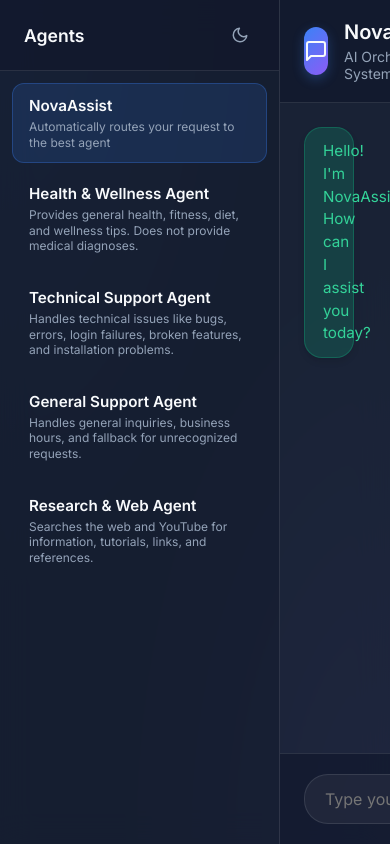
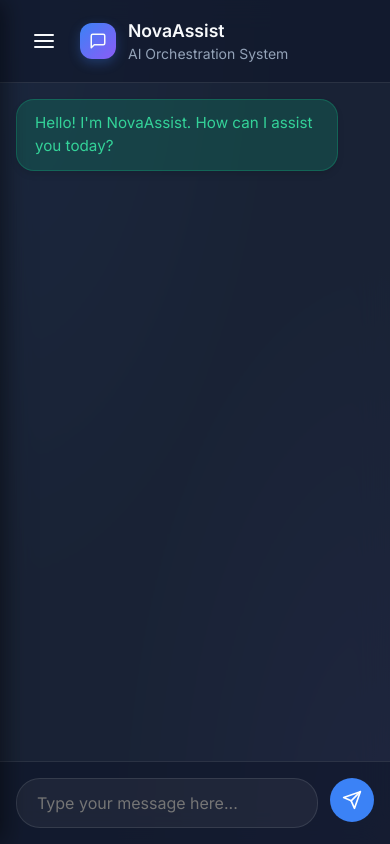
Before and after one commit to priyanka-TL/multi-agent-orchestrator, a Flask app: page / in a window 390 px wide. Run offline with Flask 3, Linux system fonts and the light colour scheme; parts of the project's set-up code (start-up, migrations or seed data) failed here and were passed over.

Commit message:
feat: implement mobile-responsive sidebar with toggle functionality and overlay

```diff
--- a/static/css/style.css
+++ b/static/css/style.css
@@ -412,3 +412,105 @@ body {
 #send-btn:active {
     transform: scale(0.95);
 }
+
+/* ----------------------------------
+   Responsive Design (Mobile)
+   ---------------------------------- */
+
+.mobile-menu-btn {
+    display: none;
+    background: transparent;
+    border: none;
+    color: var(--text-primary);
+    cursor: pointer;
+    margin-right: 16px;
+    padding: 8px;
+    border-radius: 8px;
+    transition: all 0.2s ease;
+}
+
+.mobile-menu-btn:hover {
+    background: rgba(255, 255, 255, 0.1);
+}
+
+[data-theme="light"] .mobile-menu-btn:hover {
+    background: rgba(0, 0, 0, 0.05);
+}
+
+.sidebar-overlay {
+    display: none;
+    position: fixed;
+    top: 0;
+    left: 0;
+    width: 100vw;
+    height: 100vh;
+    background: rgba(0, 0, 0, 0.5);
+    z-index: 10;
+    opacity: 0;
+    transition: opacity 0.3s ease;
+}
+
+@media (max-width: 768px) {
+    .mobile-menu-btn {
+        display: flex;
+        justify-content: center;
+        align-items: center;
+    }
+
+    .sidebar {
+        position: fixed;
+        left: -280px;
+        top: 0;
+        height: 100vh;
+        z-index: 20;
+        transition: left 0.3s ease;
+        background: rgba(15, 23, 42, 0.95);
+        box-shadow: 4px 0 24px rgba(0, 0, 0, 0.5);
+    }
+
+    [data-theme="light"] .sidebar {
+        background: rgba(255, 255, 255, 0.95);
+        box-shadow: 4px 0 24px rgba(0, 0, 0, 0.1);
+    }
+
+    .sidebar.active {
+        left: 0;
+    }
+
+    .sidebar-overlay.active {
+        display: block;
+        opacity: 1;
+    }
+
+    .header-icon {
+        width: 36px;
+        height: 36px;
+        margin-right: 12px;
+    }
+
+    .header-icon svg {
+        width: 18px;
+        height: 18px;
+    }
+
+    .header-info h1 {
+        font-size: 1.1rem;
+    }
+
+    .message {
+        max-width: 90%;
+    }
+
+    .chat-messages {
+        padding: 16px;
+    }
+
+    .chat-input-area {
+        padding: 16px;
+    }
+
+    #send-btn {
+        width: 44px;
+        height: 44px;
+    }
+}
--- a/static/js/main.js
+++ b/static/js/main.js
@@ -5,6 +5,9 @@ document.addEventListener('DOMContentLoaded', () => {
     const typingIndicator = document.getElementById('typing-indicator');
     const agentList = document.getElementById('agent-list');
     const themeToggle = document.getElementById('theme-toggle');
+    const mobileMenuBtn = document.getElementById('mobile-menu-btn');
+    const sidebar = document.getElementById('sidebar');
+    const sidebarOverlay = document.getElementById('sidebar-overlay');
     const root = document.documentElement;
 
     // Load saved theme
@@ -21,6 +24,20 @@ document.addEventListener('DOMContentLoaded', () => {
             localStorage.setItem('theme', 'light');
         }
     });
+
+    // Mobile Sidebar Toggle
+    function toggleSidebar() {
+        sidebar.classList.toggle('active');
+        sidebarOverlay.classList.toggle('active');
+    }
+
+    if (mobileMenuBtn) {
+        mobileMenuBtn.addEventListener('click', toggleSidebar);
+    }
+
+    if (sidebarOverlay) {
+        sidebarOverlay.addEventListener('click', toggleSidebar);
+    }
 
     let currentSelectedAgent = 'NovaAssist'; // Default to orchestrator
 
@@ -44,6 +61,12 @@ document.addEventListener('DOMContentLoaded', () => {
                     li.classList.add('active');
                     currentSelectedAgent = agent.name;
                     addMessage(`Now talking directly to: ${agent.name}`, 'system');
+
+                    // Close sidebar on mobile after selecting an agent
+                    if (window.innerWidth <= 768) {
+                        sidebar.classList.remove('active');
+                        sidebarOverlay.classList.remove('active');
+                    }
                 });
 
                 agentList.appendChild(li);
--- a/templates/index.html
+++ b/templates/index.html
@@ -1,5 +1,6 @@
 <!DOCTYPE html>
 <html lang="en">
+
 <head>
     <meta charset="UTF-8">
     <meta name="viewport" content="width=device-width, initial-scale=1.0">
@@ -7,14 +8,30 @@
     <link href="https://fonts.googleapis.com/css2?family=Inter:wght@400;500;600&display=swap" rel="stylesheet">
     <link rel="stylesheet" href="{{ url_for('static', filename='css/style.css') }}">
 </head>
+
 <body>
     <div class="app-container">
-        <aside class="sidebar">
+        <!-- Sidebar -->
+        <aside class="sidebar" id="sidebar">
             <div class="sidebar-header">
                 <h2>Agents</h2>
                 <button id="theme-toggle" class="theme-toggle" aria-label="Toggle theme">
-                    <svg class="sun-icon" viewBox="0 0 24 24" fill="none" stroke="currentColor" stroke-width="2" stroke-linecap="round" stroke-linejoin="round" width="18" height="18"><circle cx="12" cy="12" r="5"></circle><line x1="12" y1="1" x2="12" y2="3"></line><line x1="12" y1="21" x2="12" y2="23"></line><line x1="4.22" y1="4.22" x2="5.64" y2="5.64"></line><line x1="18.36" y1="18.36" x2="19.78" y2="19.78"></line><line x1="1" y1="12" x2="3" y2="12"></line><line x1="21" y1="12" x2="23" y2="12"></line><line x1="4.22" y1="19.78" x2="5.64" y2="18.36"></line><line x1="18.36" y1="5.64" x2="19.78" y2="4.22"></line></svg>
-                    <svg class="moon-icon" viewBox="0 0 24 24" fill="none" stroke="currentColor" stroke-width="2" stroke-linecap="round" stroke-linejoin="round" width="18" height="18"><path d="M21 12.79A9 9 0 1 1 11.21 3 7 7 0 0 0 21 12.79z"></path></svg>
+                    <svg class="sun-icon" viewBox="0 0 24 24" fill="none" stroke="currentColor" stroke-width="2"
+                        stroke-linecap="round" stroke-linejoin="round" width="18" height="18">
+                        <circle cx="12" cy="12" r="5"></circle>
+                        <line x1="12" y1="1" x2="12" y2="3"></line>
+                        <line x1="12" y1="21" x2="12" y2="23"></line>
+                        <line x1="4.22" y1="4.22" x2="5.64" y2="5.64"></line>
+                        <line x1="18.36" y1="18.36" x2="19.78" y2="19.78"></line>
+                        <line x1="1" y1="12" x2="3" y2="12"></line>
+                        <line x1="21" y1="12" x2="23" y2="12"></line>
+                        <line x1="4.22" y1="19.78" x2="5.64" y2="18.36"></line>
+                        <line x1="18.36" y1="5.64" x2="19.78" y2="4.22"></line>
+                    </svg>
+                    <svg class="moon-icon" viewBox="0 0 24 24" fill="none" stroke="currentColor" stroke-width="2"
+                        stroke-linecap="round" stroke-linejoin="round" width="18" height="18">
+                        <path d="M21 12.79A9 9 0 1 1 11.21 3 7 7 0 0 0 21 12.79z"></path>
+                    </svg>
                 </button>
             </div>
             <ul id="agent-list" class="agent-list">
@@ -24,8 +41,18 @@
 
         <div class="chat-container">
             <header class="chat-header">
+                <!-- Mobile Menu Button -->
+                <button id="mobile-menu-btn" class="mobile-menu-btn" aria-label="Toggle menu">
+                    <svg width="24" height="24" viewBox="0 0 24 24" fill="none" stroke="currentColor" stroke-width="2"
+                        stroke-linecap="round" stroke-linejoin="round">
+                        <line x1="3" y1="12" x2="21" y2="12"></line>
+                        <line x1="3" y1="6" x2="21" y2="6"></line>
+                        <line x1="3" y1="18" x2="21" y2="18"></line>
+                    </svg>
+                </button>
                 <div class="header-icon">
-                    <svg width="24" height="24" viewBox="0 0 24 24" fill="none" stroke="currentColor" stroke-width="2" stroke-linecap="round" stroke-linejoin="round">
+                    <svg width="24" height="24" viewBox="0 0 24 24" fill="none" stroke="currentColor" stroke-width="2"
+                        stroke-linecap="round" stroke-linejoin="round">
                         <path d="M21 15a2 2 0 0 1-2 2H7l-4 4V5a2 2 0 0 1 2-2h14a2 2 0 0 1 2 2z"></path>
                     </svg>
                 </div>
@@ -49,9 +76,11 @@
 
             <footer class="chat-input-area">
                 <form id="chat-form">
-                    <input type="text" id="user-input" placeholder="Type your message here..." autocomplete="off" required>
+                    <input type="text" id="user-input" placeholder="Type your message here..." autocomplete="off"
+                        required>
                     <button type="submit" id="send-btn">
-                        <svg width="20" height="20" viewBox="0 0 24 24" fill="none" stroke="currentColor" stroke-width="2" stroke-linecap="round" stroke-linejoin="round">
+                        <svg width="20" height="20" viewBox="0 0 24 24" fill="none" stroke="currentColor"
+                            stroke-width="2" stroke-linecap="round" stroke-linejoin="round">
                             <line x1="22" y1="2" x2="11" y2="13"></line>
                             <polygon points="22 2 15 22 11 13 2 9 22 2"></polygon>
                         </svg>
@@ -59,9 +88,12 @@
                 </form>
             </footer>
         </div>
+        <!-- Mobile Overlay -->
+        <div id="sidebar-overlay" class="sidebar-overlay"></div>
     </div>
 
     <script src="https://cdn.jsdelivr.net/npm/marked/marked.min.js"></script>
     <script src="{{ url_for('static', filename='js/main.js') }}"></script>
 </body>
+
 </html>
```
